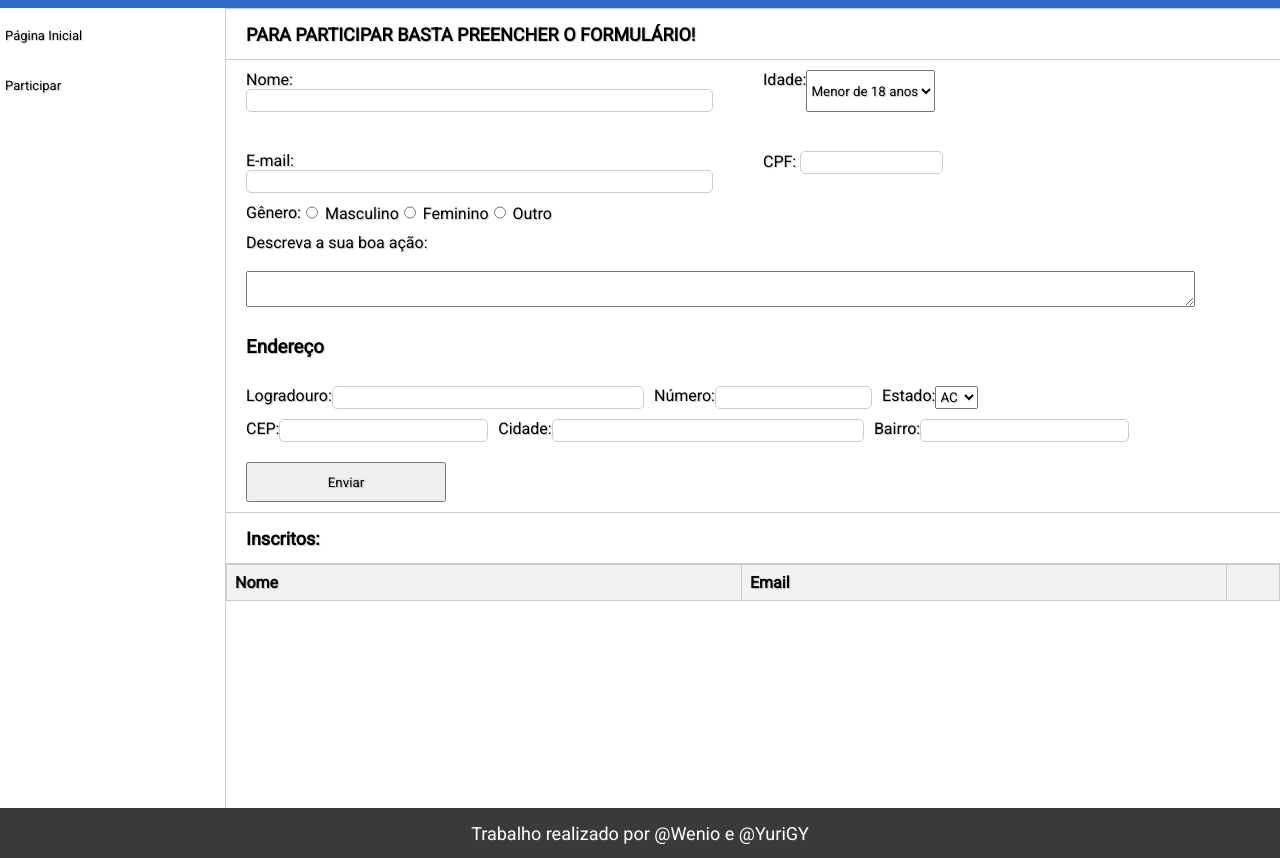
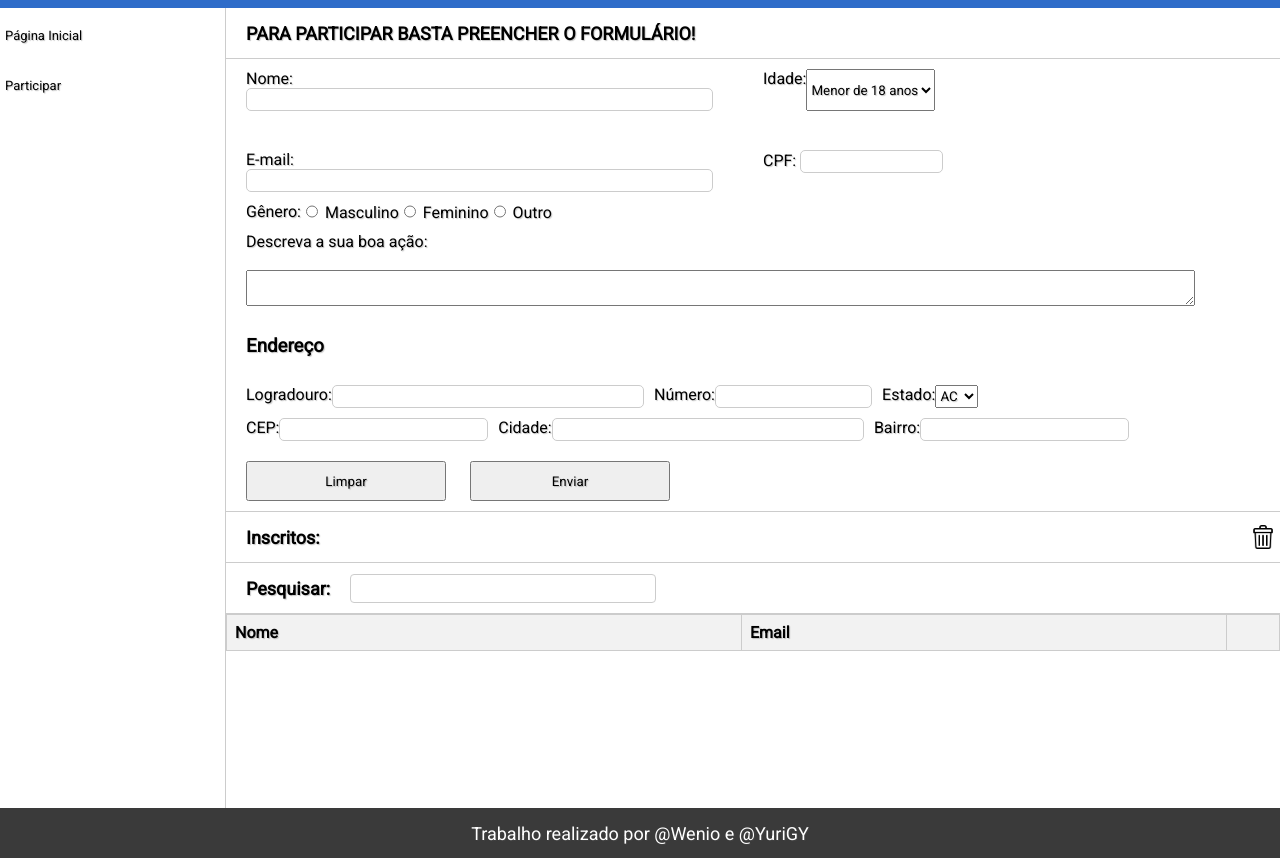
Before and after one commit to yuriGY/ODS-14, a plain HTML site: page form.html in a window 1280 px wide. Shown: the part 42-900 px from the top of the page. Drawn offline with Linux system fonts and the light colour scheme.

Commit message:
js final functions

```diff
--- a/css/styleForm.css
+++ b/css/styleForm.css
@@ -75,8 +75,39 @@ button {
     margin: 10px 0px 10px 20px;
 }
 
-.title-content {
+#subscribers {
     border-top: 1px solid #ccc;
+    justify-content: space-between;
+}
+
+#trashIcon:hover {
+    cursor: pointer;
+}
+
+.search-content {
+    display: flex;
+    align-items: center;
+    height: 50px;
+    width: 100%;
+    padding-left: 20px;
+    font-size: 12px;
+    border-bottom: 1px solid #ccc;
+}
+
+.search-content h2{
+    margin-right: 20px;
+}
+
+.search-content input[type="text"] {
+    border: 1px solid #ccc;
+    border-radius: 4px;
+    font-size: 16px;
+    width: 100%;
+}
+
+#searchItem {
+    height: 25px;
+    width: 300px;
 }
 
 #dataTable {
--- a/form.html
+++ b/form.html
@@ -126,10 +126,16 @@
             <label for="neighborhood">Bairro: </label>
             <input type="text" id="neighborhood" name="neighborhood"/>
           </div>
+          <button type="button" onclick="cleanForm()" class="addBtn">Limpar</button>
           <button type="submit" form="form" value="Enviar" onclick="newElement()" class="addBtn">Enviar</button>
 
-          <div class="title-content">
+          <div class="title-content" id="subscribers">
             <h2>Inscritos:</h2>
+            <img src="./figs/trash.png" id="trashIcon" alt="Excluir tudo" onclick="delelteAll()" width="24px">
+          </div>
+          <div class="search-content">
+            <label for="searchItem"><h2>Pesquisar:</h2></label>
+            <input type="text" id="searchItem" oninput="searchItems()">
           </div>
           <table id="dataTable">
             <thead>
--- a/scripts/scripts.js
+++ b/scripts/scripts.js
@@ -82,3 +82,55 @@ function updateLocalStorage() {
 
   localStorage.setItem('formData', JSON.stringify(storedData));
 }
+
+function cleanForm() {
+  document.getElementById("form").reset();
+}
+
+function delelteAll() {
+  var confirmation = confirm("Tem certeza de que deseja excluir todos os inscritos?");
+  if(confirmation) {
+    localStorage.removeItem('formData');
+    let tbody = document.getElementById('dataTable').getElementsByTagName('tbody')[0];
+    tbody.innerHTML = '';
+  }
+}
+
+//Pesquisa de items
+function searchItems() {
+  //Recebe os caracteres digitados pelo usuário deixando tudo em minusculo
+  let dataLowerCase = document.getElementById("searchItem").value.toLowerCase();
+  //Dados do localStorage
+  let storedData = JSON.parse(localStorage.getItem('formData'));
+  //Procura items que contenham caracteres desejados pelo usuario
+  const findedNames = storedData.filter(n =>
+    n.name.toLowerCase().includes(dataLowerCase)
+  );
+
+  let table = document.getElementById('dataTable');
+  let tbody = table.getElementsByTagName('tbody')[0];
+
+  //Limpa o tbody
+  tbody.innerHTML = '';
+
+  //adiciona os items encontrados no tbody
+  findedNames.forEach(function(data, id) {
+    let newRow = tbody.insertRow(tbody.rows.length);
+    let cellName = newRow.insertCell(0);
+    let cellMail = newRow.insertCell(1);
+    let cellActions = newRow.insertCell(2);
+
+    cellName.innerHTML = data.name;
+    cellMail.innerHTML = data.mail;
+    //Algoritmo para deletar a linha desejada
+    let deleteButton = document.createElement('button');
+    deleteButton.innerHTML = 'X';
+    deleteButton.onclick = function() {
+      table.deleteRow(newRow.rowIndex); //Retira da tela
+      storedData.splice(id,1); //Retira do vetor de objetos
+      localStorage.removeItem('formData');
+      localStorage.setItem('formData', JSON.stringify(storedData)); //Salva o vetor no localStorage
+    };
+    cellActions.appendChild(deleteButton);
+  });
+}
```
Also changed, not shown: figs/trash.png (added), 2 other files.
